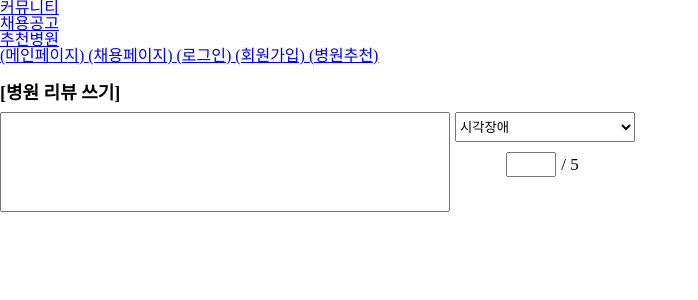
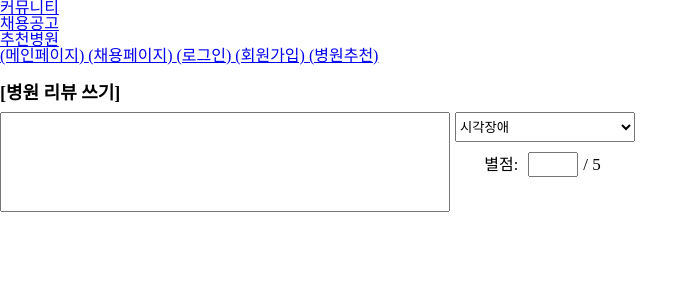
Before and after one commit to Solution-Challenge-Team/CoDI-FE, a React (Create React App) app: page /ReviewEditor in a window 1280 px wide. Shown: the top 300 px of the page, without its empty margins (0-698 px from the left). Built offline with nearby package versions, Linux system fonts and the light colour scheme.

Commit message:
Feat: 추천 병원 리뷰 별점 제목 (#54)

```diff
--- a/src/pages/hospital/ReviewEditor.js
+++ b/src/pages/hospital/ReviewEditor.js
@@ -18,6 +18,7 @@ const ReviewEditor = () =>{
             <option value="etc">기타</option>
           </select>
           <div className='reviewEval'>
+            <span className='reviewEvalTitle'>별점: </span>
             <input className='reviewEvalInput'/>
             <span className='reviewEvalSpan'> / 5</span>
           </div>
--- a/src/pages/hospital/review.css
+++ b/src/pages/hospital/review.css
@@ -33,6 +33,10 @@
   margin: 10px 0;
 }
 
+.reviewEvalTitle{
+  margin-right: 10px;
+}
+
 .reviewEvalInput{
   width: 50px;
   height: 25px;
```
